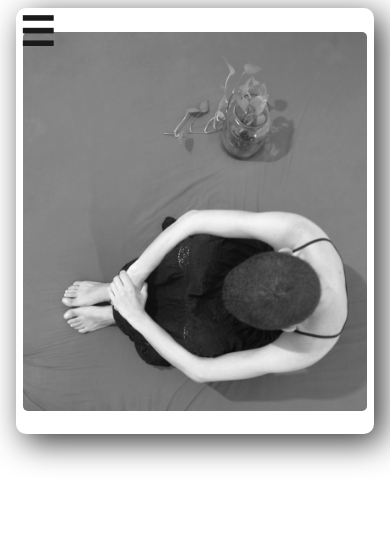
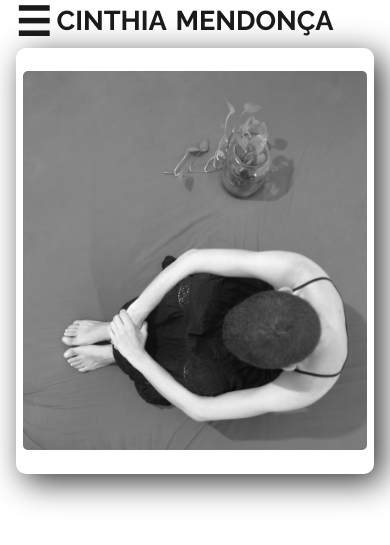
Before and after one commit to thiagohersan/cinthia.mobi, a Jekyll site: the page built from _pages/index.md, in a window 390 px wide. Shown: the top 545 px of the page. Built offline with Jekyll 4.4.1, drawn with Linux system fonts in a browser that asks for light colours.

Commit message:
better mobile menu location

```diff
--- a/_includes/navbar.html
+++ b/_includes/navbar.html
@@ -1,6 +1,12 @@
+<div id="navbar-mobile" class="nav-container">
+  <span id="show-menu" class="menu-icon" onclick="showMenu()">&#9776;</span>
+  <a class="menu-item menu-title" href="{{ site.baseurl }}/">{{ site.title }}</a>
+</div>
+
 <div id="navbar">
+  <div id="hide-menu" class="menu-icon" onclick="hideMenu()">X</div>
+
   <a class="menu-item menu-title" href="{{ site.baseurl }}/">{{ site.title }}</a>
-  <div id="hide-menu" class="menu-icon" onclick="hideMenu()">X</div>
 
   <div class="menu-item menu-subtitle">Projetos</div>
   {% for post in site.posts %}
--- a/_layouts/post.html
+++ b/_layouts/post.html
@@ -8,10 +8,6 @@
     {% include navbar.html %}
     <div id="main-div">
       <div id="post">
-        <div id="navbar-mobile" class="nav-container">
-          <div id="show-menu" class="menu-icon" onclick="showMenu()">&#9776;</div>
-        </div>
-
         {% unless page.permalink == '/' %}
           <div class="post-title">{{ page.title }}</div>
         {% endunless %}
--- a/_sass/fonts.scss
+++ b/_sass/fonts.scss
@@ -84,13 +84,6 @@ $LINK-SIZE: 1.7vw;
       }
     }
 
-    .menu-title {
-      font-size: 1.7rem;
-      @include media-query(DESKTOP) {
-        font-size: $MENU-TITLE-SIZE;
-      }
-    }
-
     .menu-subtitle {
       font-size: 1.5rem;
       @include media-query(DESKTOP) {
@@ -112,8 +105,15 @@ $LINK-SIZE: 1.7vw;
     }
   }
 
+  .menu-title {
+    font-size: 1.7rem;
+    @include media-query(DESKTOP) {
+      font-size: $MENU-TITLE-SIZE;
+    }
+  }
+
   .menu-icon {
-    font: 900 1.3rem $FAMILY-SANS;
+    font: 900 1.5rem $FAMILY-SANS;
     color: $LINK-COLOR;
     cursor: pointer;
     text-decoration: none;
--- a/css/main.scss
+++ b/css/main.scss
@@ -27,9 +27,15 @@ body {
 #navbar-mobile {
   display: block;
   z-index: 10;
-  position: absolute;
-  top: 0;
-  left: $RESPONSIVE-SPACING / 2;
+  position: relative;
+  padding: $RESPONSIVE-SPACING / 2;
+  text-align: center;
+
+  #show-menu {
+    position: absolute;
+    left: 2 * $RESPONSIVE-SPACING;
+    top: -$RESPONSIVE-SPACING / 4;
+  }
 
   @include media-query(DESKTOP) {
     display: none;
@@ -79,6 +85,11 @@ body {
 
   .menu-title {
     padding-bottom: $RESPONSIVE-SPACING;
+    display: none;
+
+    @include media-query(DESKTOP) {
+      display: inherit;
+    }
   }
 
   .menu-subtitle {
```
